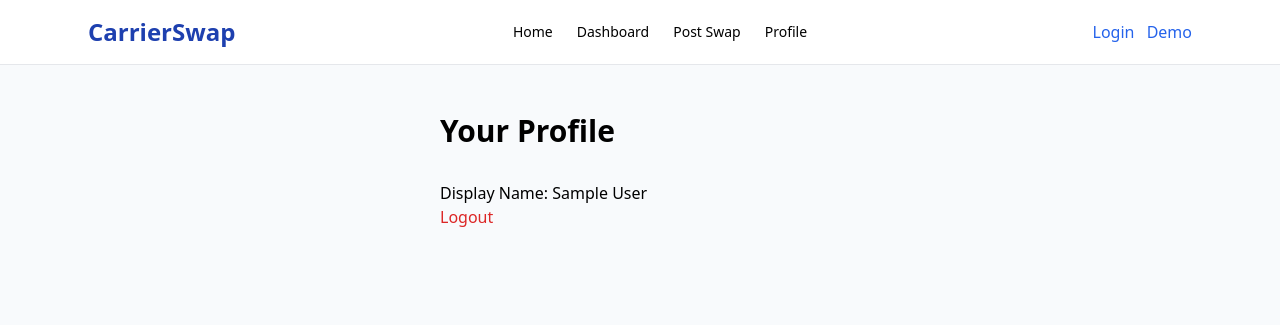
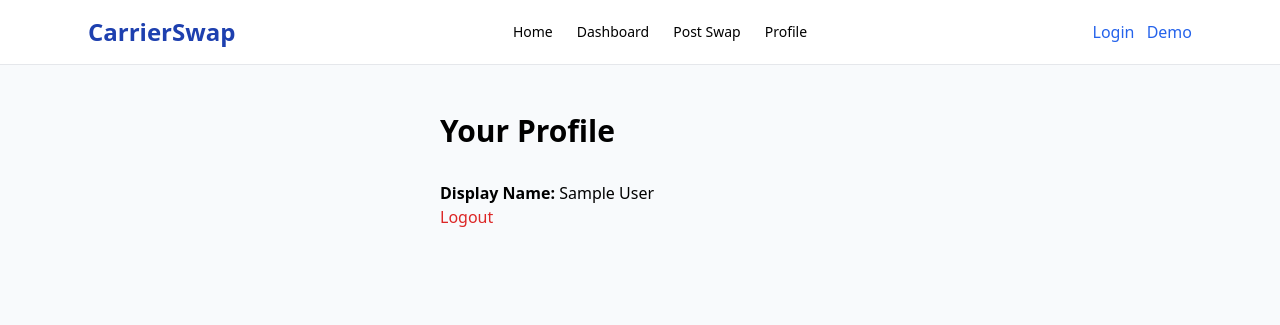
Before and after one commit to barnanst-collab/carrierswap, a Flask app: page /profile in a window 1280 px wide. Shown: the top 325 px of the page. Run offline with Flask 3, Linux system fonts and the light colour scheme; the visitor is signed in with stand-in values (Sample User, id 1); some libraries are stand-ins or nearby versions.

Commit message:
Update Profile.html

```diff
--- a/CarrierSwap/templates/Profile.html
+++ b/CarrierSwap/templates/Profile.html
@@ -5,7 +5,7 @@
 {% block content %}
 <div class="max-w-md mx-auto px-6 py-12">
     <h1 class="text-3xl font-bold mb-8">Your Profile</h1>
-    <p>Display Name: {{ session.display_name }}</p>
-    <a href="/logout" class="text-red-600">Logout</a>
+    <p><strong>Display Name:</strong> {{ session.get('display_name', 'Demo Carrier') }}</p>
+    <a href="/logout" class="text-red-600 hover:underline">Logout</a>
 </div>
 {% endblock %}
```
